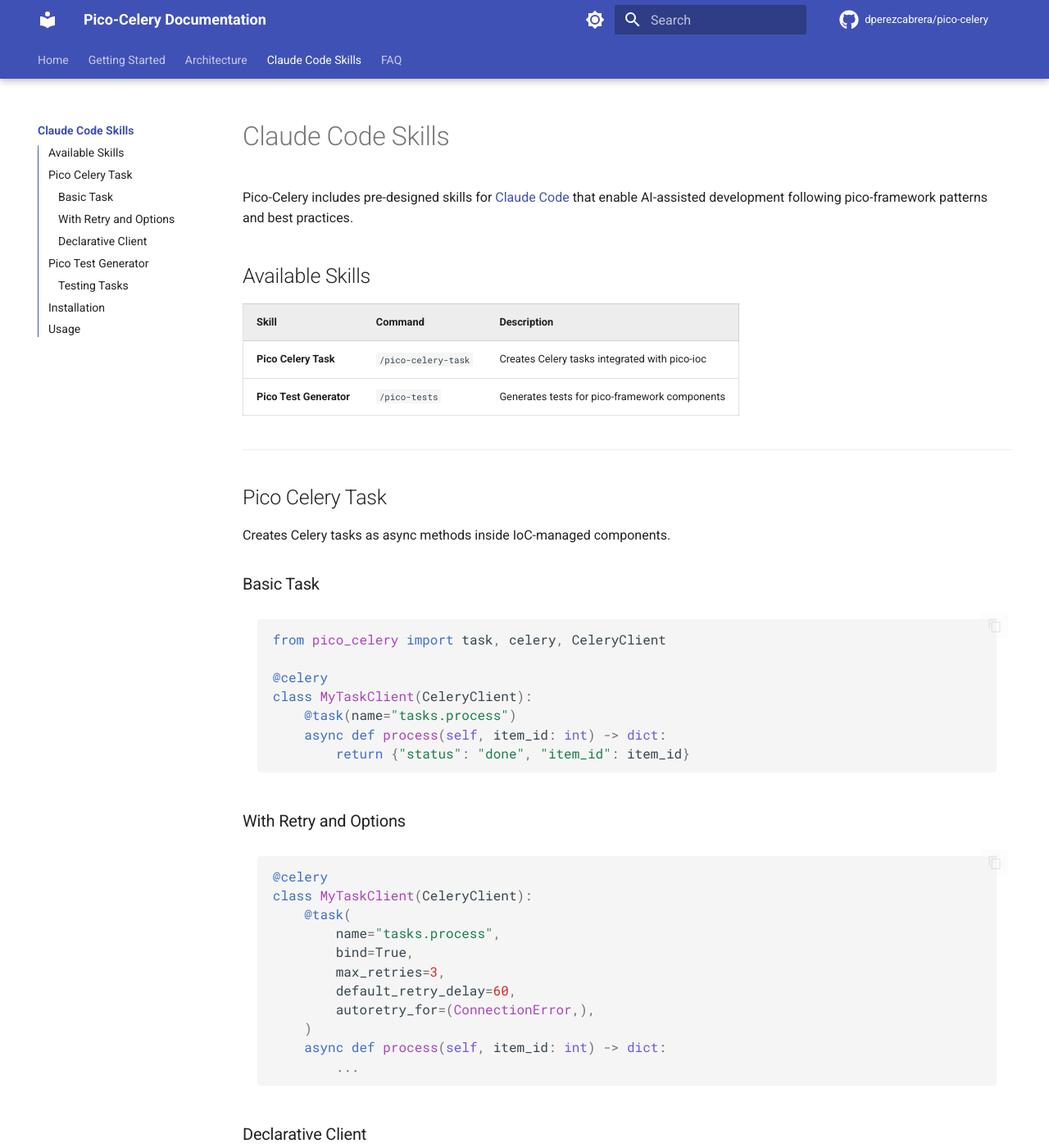
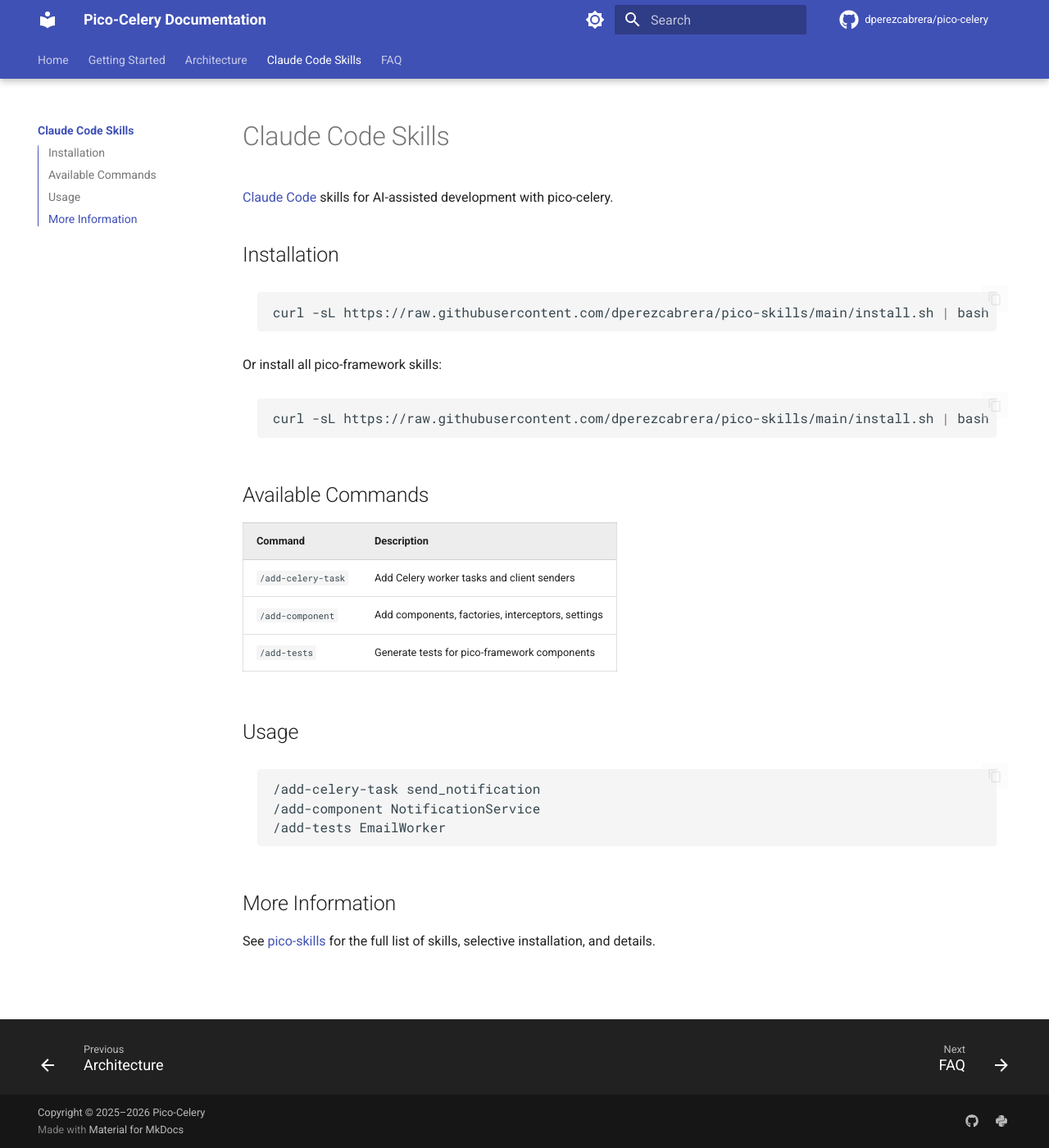
Before and after one commit to dperezcabrera/pico-celery, an MkDocs documentation site: the page built from docs/skills.md, in a window 1280 px wide and 1400 px high. Shown: the whole window at 82% size. Built offline with MkDocs 1.6.1 and Material for MkDocs 9.7.7, drawn with Linux system fonts in a browser that asks for light colours; comment, search, counter and statistics services are not loaded; some of the changed text lies outside the part shown.

Commit message:
Update skills docs to reference pico-skills installer
Co-Authored-By: Claude Opus 4.6 <noreply@anthropic.com>

````diff
--- a/docs/skills.md
+++ b/docs/skills.md
@@ -1,103 +1,35 @@
 # Claude Code Skills
 
-Pico-Celery includes pre-designed skills for [Claude Code](https://claude.ai/claude-code) that enable AI-assisted development following pico-framework patterns and best practices.
-
-## Available Skills
-
-| Skill | Command | Description |
-|-------|---------|-------------|
-| **Pico Celery Task** | `/pico-celery-task` | Creates Celery tasks integrated with pico-ioc |
-| **Pico Test Generator** | `/pico-tests` | Generates tests for pico-framework components |
-
----
-
-## Pico Celery Task
-
-Creates Celery tasks as async methods inside IoC-managed components.
-
-### Basic Task
-
-```python
-from pico_celery import task, celery, CeleryClient
-
-@celery
-class MyTaskClient(CeleryClient):
-    @task(name="tasks.process")
-    async def process(self, item_id: int) -> dict:
-        return {"status": "done", "item_id": item_id}
-```
-
-### With Retry and Options
-
-```python
-@celery
-class MyTaskClient(CeleryClient):
-    @task(
-        name="tasks.process",
-        bind=True,
-        max_retries=3,
-        default_retry_delay=60,
-        autoretry_for=(ConnectionError,),
-    )
-    async def process(self, item_id: int) -> dict:
-        ...
-```
-
-### Declarative Client
-
-```python
-@celery
-class NotificationClient(CeleryClient):
-    @send_task(name="notifications.send", queue="notifications")
-    def send_notification(self, user_id: int, message: str):
-        pass  # Method body is never executed; sends task to Celery
-```
-
----
-
-## Pico Test Generator
-
-Generates tests for any pico-framework component.
-
-### Testing Tasks
-
-```python
-import pytest
-from unittest.mock import AsyncMock, MagicMock
-from pico_ioc import init, configuration, DictSource
-
-@pytest.mark.asyncio
-async def test_task_logic(mock_service):
-    cfg = configuration(DictSource({}))
-    container = init(modules=[UserTasks], config=cfg)
-    task = await container.aget(UserTasks)
-    result = await task.create_user("test", "test@example.com")
-    assert result == {"id": 1}
-```
-
----
+[Claude Code](https://code.claude.com) skills for AI-assisted development with pico-celery.
 
 ## Installation
 
 ```bash
-# Project-level (recommended)
-mkdir -p .claude/skills/pico-celery-task
-# Copy the skill YAML+Markdown to .claude/skills/pico-celery-task/SKILL.md
+curl -sL https://raw.githubusercontent.com/dperezcabrera/pico-skills/main/install.sh | bash -s -- celery
+```
 
-mkdir -p .claude/skills/pico-tests
-# Copy the skill YAML+Markdown to .claude/skills/pico-tests/SKILL.md
+Or install all pico-framework skills:
 
-# Or user-level (available in all projects)
-mkdir -p ~/.claude/skills/pico-celery-task
-mkdir -p ~/.claude/skills/pico-tests
+```bash
+curl -sL https://raw.githubusercontent.com/dperezcabrera/pico-skills/main/install.sh | bash
 ```
+
+## Available Commands
+
+| Command | Description |
+|---------|-------------|
+| `/add-celery-task` | Add Celery worker tasks and client senders |
+| `/add-component` | Add components, factories, interceptors, settings |
+| `/add-tests` | Generate tests for pico-framework components |
 
 ## Usage
 
-```bash
-# Invoke directly in Claude Code
-/pico-celery-task send_notification
-/pico-tests UserTaskClient
+```
+/add-celery-task send_notification
+/add-component NotificationService
+/add-tests EmailWorker
 ```
 
-See the full skill templates in the [pico-framework skill catalog](https://github.com/dperezcabrera/pico-celery).
+## More Information
+
+See [pico-skills](https://github.com/dperezcabrera/pico-skills) for the full list of skills, selective installation, and details.
````
